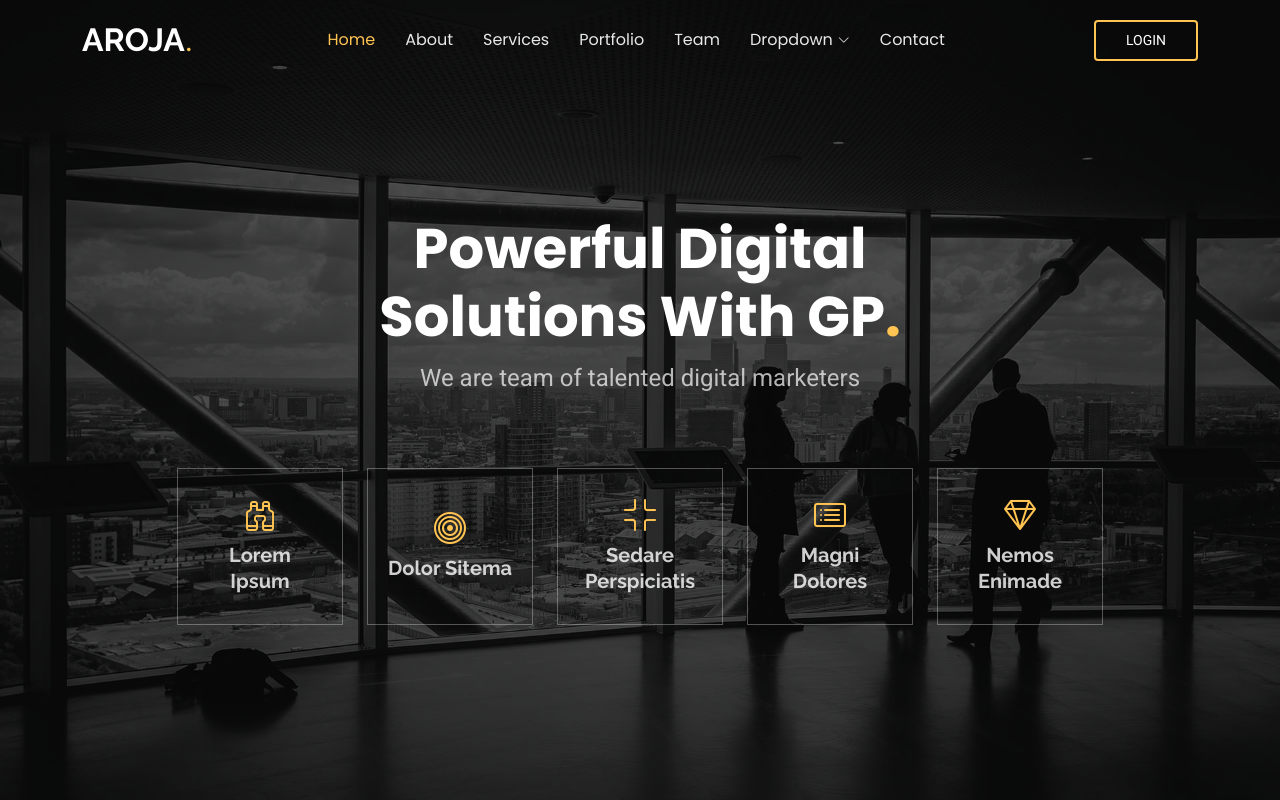
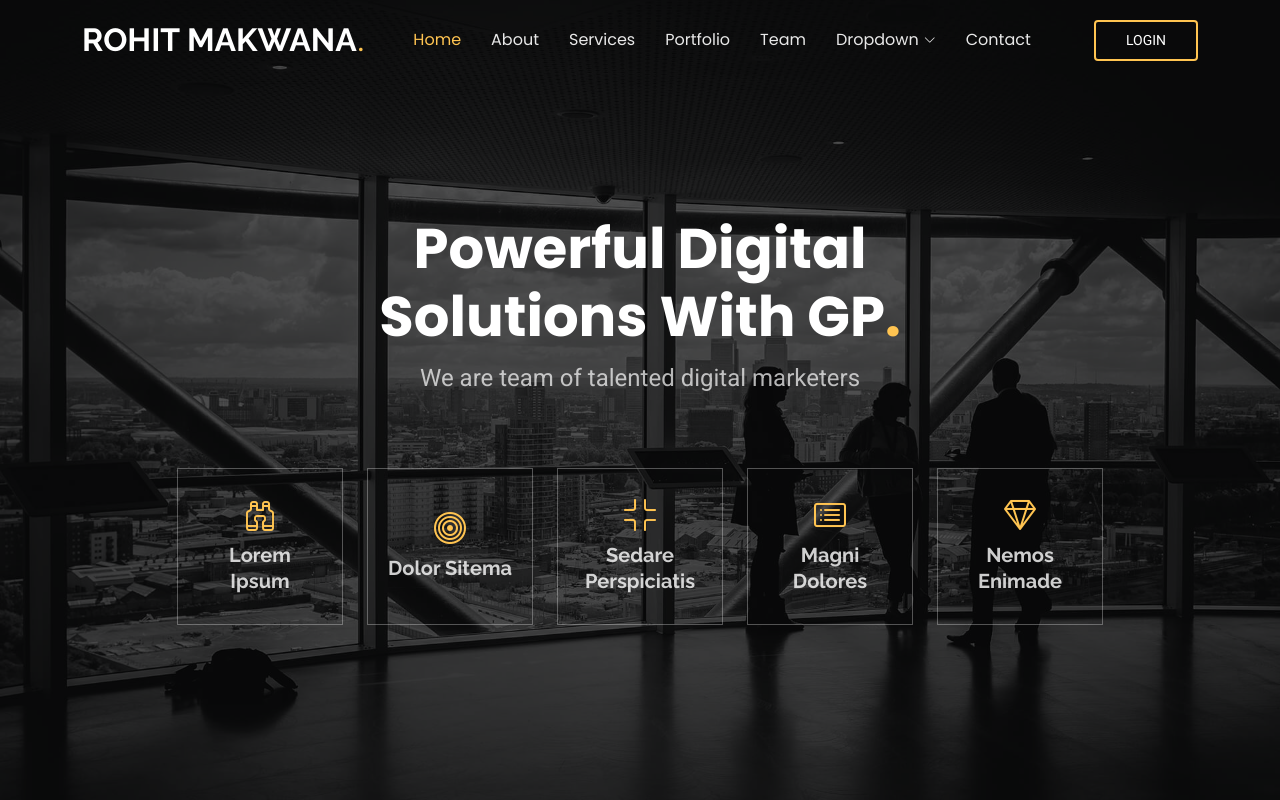
Before and after one commit to Rohitt147/Aroja-Front, a plain HTML site: page index.html in a window 1280 px wide. Shown: the top 800 px of the page. Drawn offline with Linux system fonts and the light colour scheme; animation ran at ten frames a second.

Commit message:
name change

```diff
--- a/index.html
+++ b/index.html
@@ -44,7 +44,7 @@
       <a href="index.html" class="logo d-flex align-items-center me-auto me-lg-0">
         <!-- Uncomment the line below if you also wish to use an image logo -->
         <!-- <img src="assets/img/logo.png" alt=""> -->
-        <h1 class="sitename">AROJA</h1>
+        <h1 class="sitename">ROHIT MAKWANA</h1>
         <span>.</span>
       </a>
 
```
